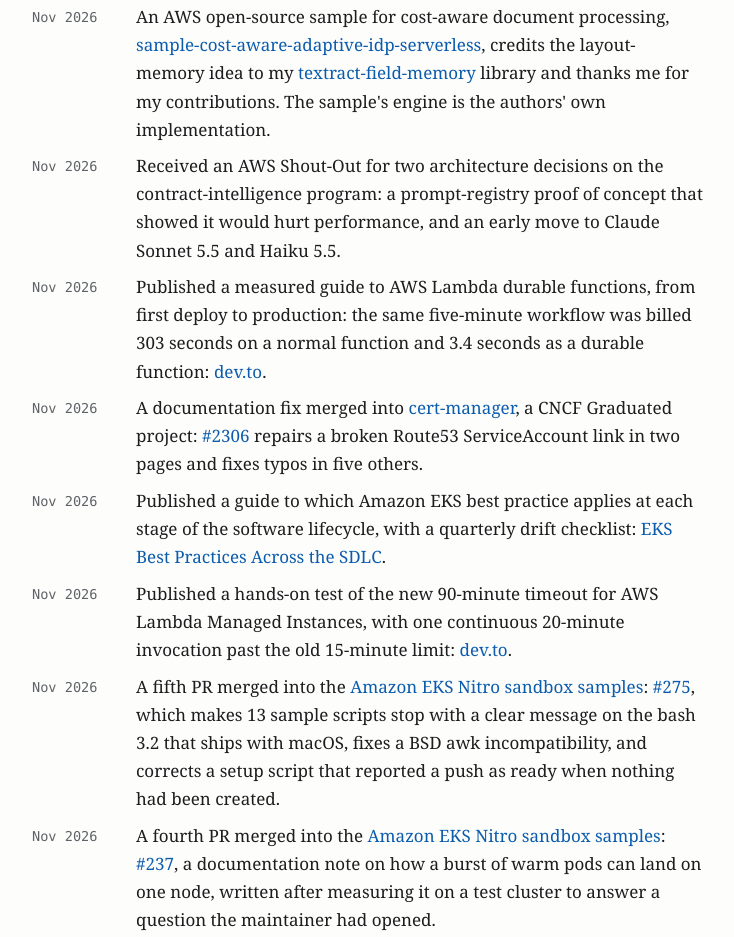
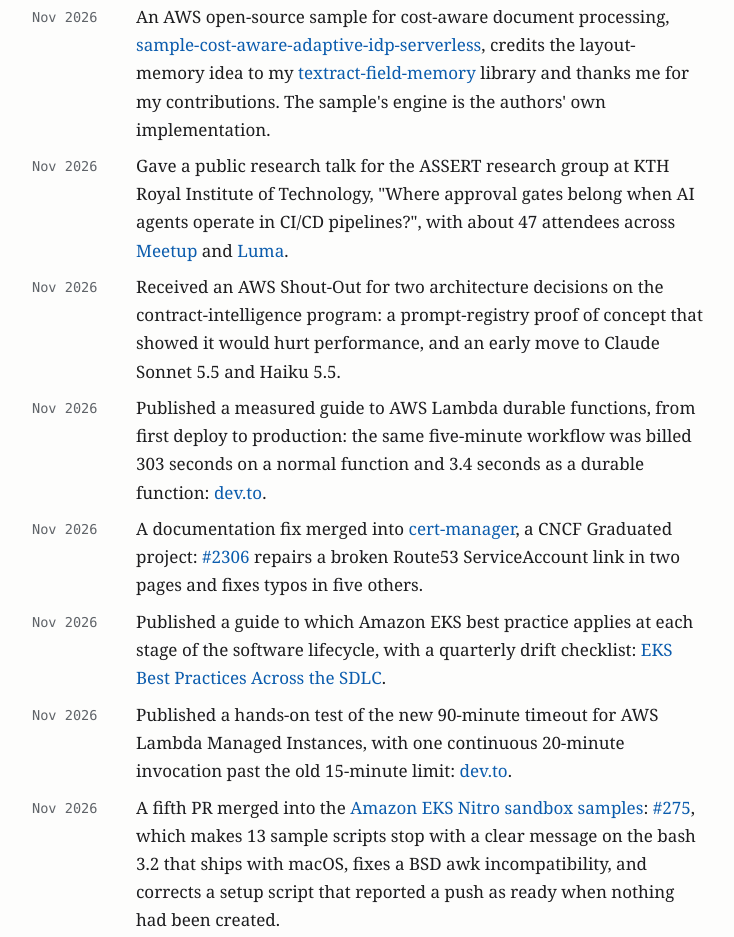
Before and after one commit to avneetbansal-aws/avneetbansal-aws.github.io, a plain HTML site: page index.html in a window 1280 px wide. Shown: the part 946-1883 px from the top of the page, without its empty margins (272-1006 px from the left). Drawn offline with Linux system fonts and the light colour scheme.

Commit message:
Add KTH ASSERT research talk to Talks and News

```diff
--- a/index.html
+++ b/index.html
@@ -82,6 +82,7 @@ ior <!DOCTYPE html>
     <h2 id="news-h">News</h2>
     <ul class="news">
       <li><time datetime="2026-11">Nov 2026</time><span>An AWS open-source sample for cost-aware document processing, <a href="https://github.com/aws-samples/sample-cost-aware-adaptive-idp-serverless">sample-cost-aware-adaptive-idp-serverless</a>, credits the layout-memory idea to my <a href="https://github.com/aws-samples/sample-textract-field-memory">textract-field-memory</a> library and thanks me for my contributions. The sample's engine is the authors' own implementation.</span></li>
+      <li><time datetime="2026-11">Nov 2026</time><span>Gave a public research talk for the ASSERT research group at KTH Royal Institute of Technology, "Where approval gates belong when AI agents operate in CI/CD pipelines?", with about 47 attendees across <a href="https://www.meetup.com/kth-software-research-meetup/events/317366718/">Meetup</a> and <a href="https://luma.com/f0ldo16f">Luma</a>.</span></li>
       <li><time datetime="2026-11">Nov 2026</time><span>Received an AWS Shout-Out for two architecture decisions on the contract-intelligence program: a prompt-registry proof of concept that showed it would hurt performance, and an early move to Claude Sonnet 5.5 and Haiku 5.5.</span></li>
       <li><time datetime="2026-11">Nov 2026</time><span>Published a measured guide to AWS Lambda durable functions, from first deploy to production: the same five-minute workflow was billed 303 seconds on a normal function and 3.4 seconds as a durable function: <a href="https://dev.to/avneet_bansal_a65b3f31fc4/lambda-durable-functions-from-first-deploy-to-production-setup-real-cost-and-the-replay-rule-2g9e">dev.to</a>.</span></li>
       <li><time datetime="2026-11">Nov 2026</time><span>A documentation fix merged into <a href="https://github.com/cert-manager/website">cert-manager</a>, a CNCF Graduated project: <a href="https://github.com/cert-manager/website/pull/2306">#2306</a> repairs a broken Route53 ServiceAccount link in two pages and fixes typos in five others.</span></li>
@@ -143,6 +144,7 @@ ior <!DOCTYPE html>
   <section id="talks" aria-labelledby="talks-h">
     <h2 id="talks-h">Talks</h2>
     <ul class="list">
+      <li><a href="https://www.meetup.com/kth-software-research-meetup/events/317366718/">Where approval gates belong when AI agents operate in CI/CD pipelines?</a> <span class="meta">Research talk, KTH Royal Institute of Technology (ASSERT), Nov 2026</span></li>
       <li>Generative AI on the Cloud: RAG and LLM Deployment in Enterprise Environments <span class="meta">Invited lecture, NIT Jalandhar, Oct 2026</span></li>
       <li><a href="https://www.linkedin.com/posts/avneet-bansal-4402231b_aws-cloudcomputing-handsonworkshop-share-7480819239529144320-ajNT">Building and Scaling GenAI Workloads with Amazon EKS</a> <span class="meta">AWS webinar, Aug 2026, 237 attendees</span></li>
       <li><a href="https://www.meetup.com/orlandoaws/events/315286785/">Orlando AWS User Group</a> <span class="meta">Jul 2026</span></li>
```
